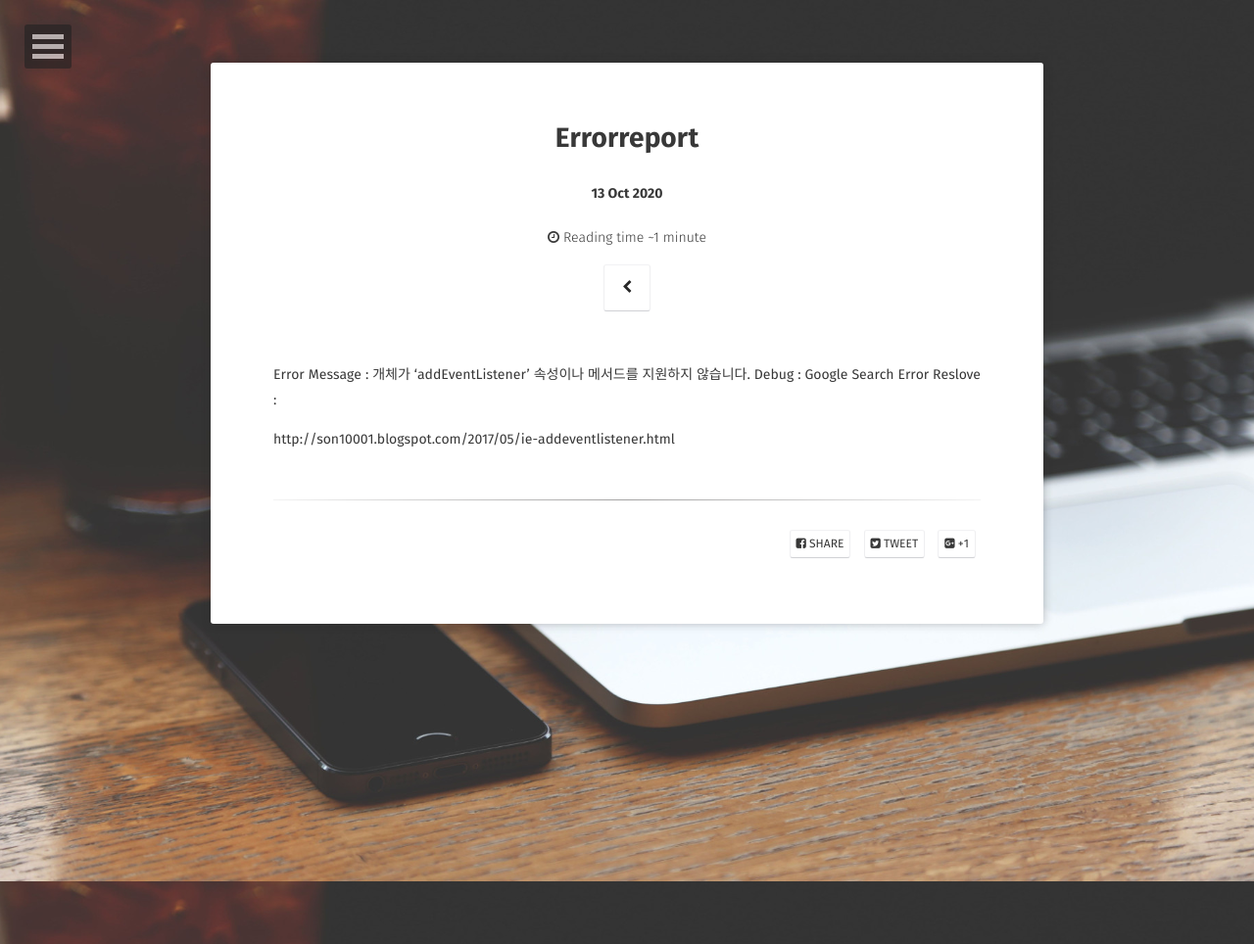
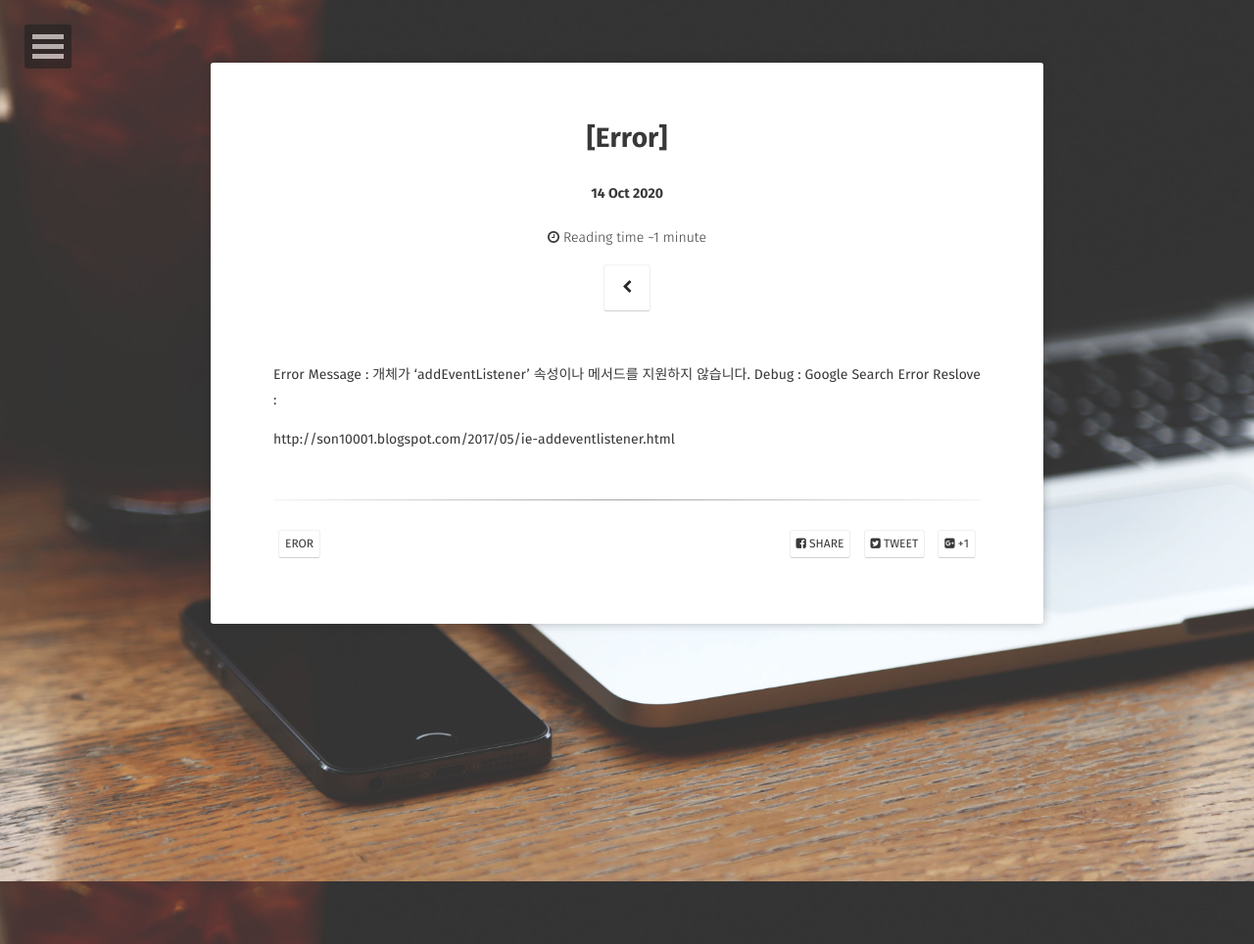
Before and after one commit to skypotato/skypotato.github.io, a Jekyll site: the page built from _posts/2020-10-13-ErrorReport.md, in a window 1280 px wide. Shown: the whole page at 98% size. Built offline with Jekyll 4.4.1, drawn with Linux system fonts in a browser that asks for light colours; some web fonts are replaced; our own code applies the rules of GitHub Pages for plain Markdown files; some of the changed lines change nothing that is shown.

Commit message:
Update 2020-10-13-ErrorReport.md

```diff
--- a/_posts/2020-10-13-ErrorReport.md
+++ b/_posts/2020-10-13-ErrorReport.md
@@ -1,3 +1,13 @@
+---
+layout: post
+title: "[Error]"
+date:   2020-10-14
+excerpt: "개체가 'addEventListener' 속성이나 메서드를 지원하지 않습니다."
+tag:
+- eror
+comments: true
+---
+
 Error Message : 개체가 'addEventListener' 속성이나 메서드를 지원하지 않습니다.
 Debug : Google Search
 Error Reslove :
```
